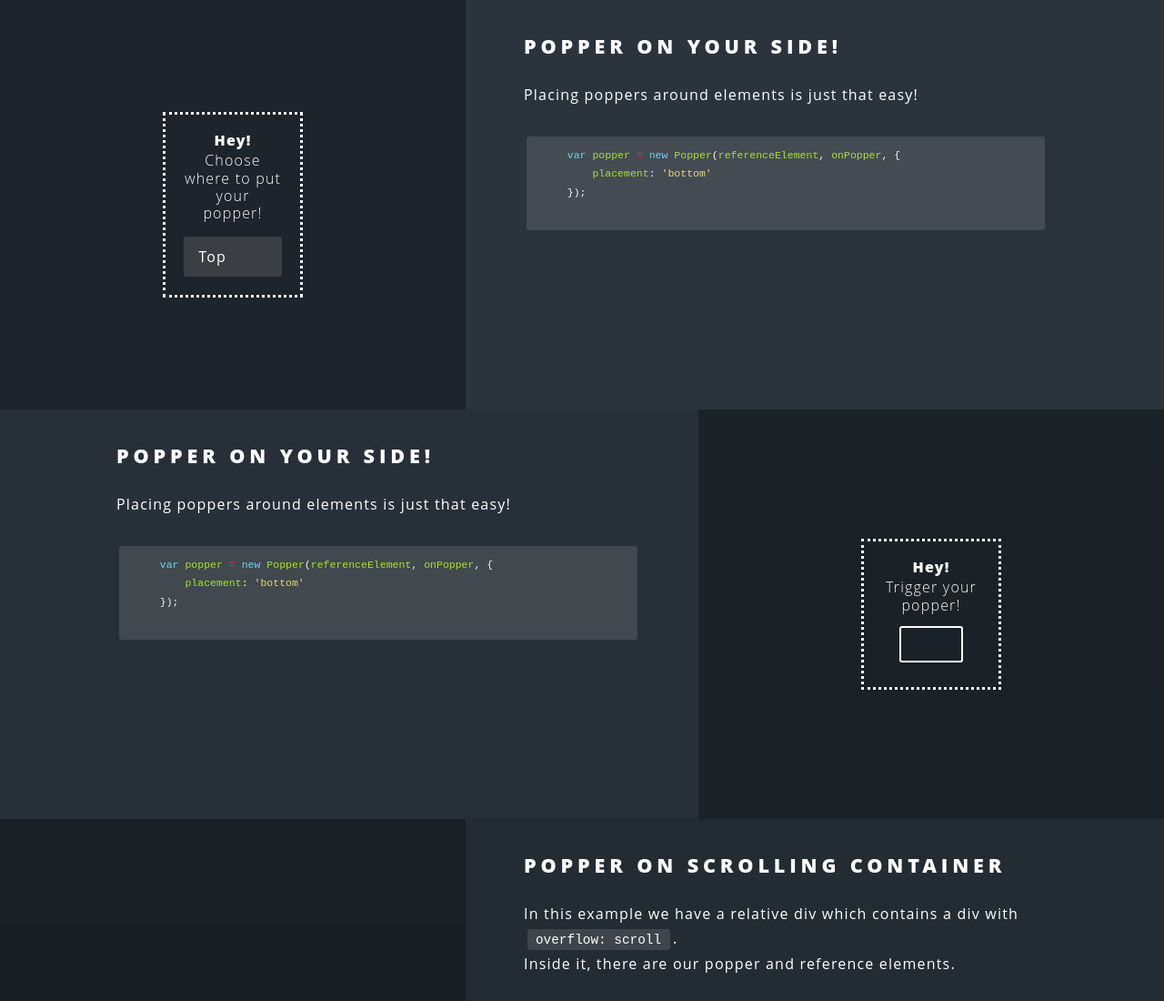
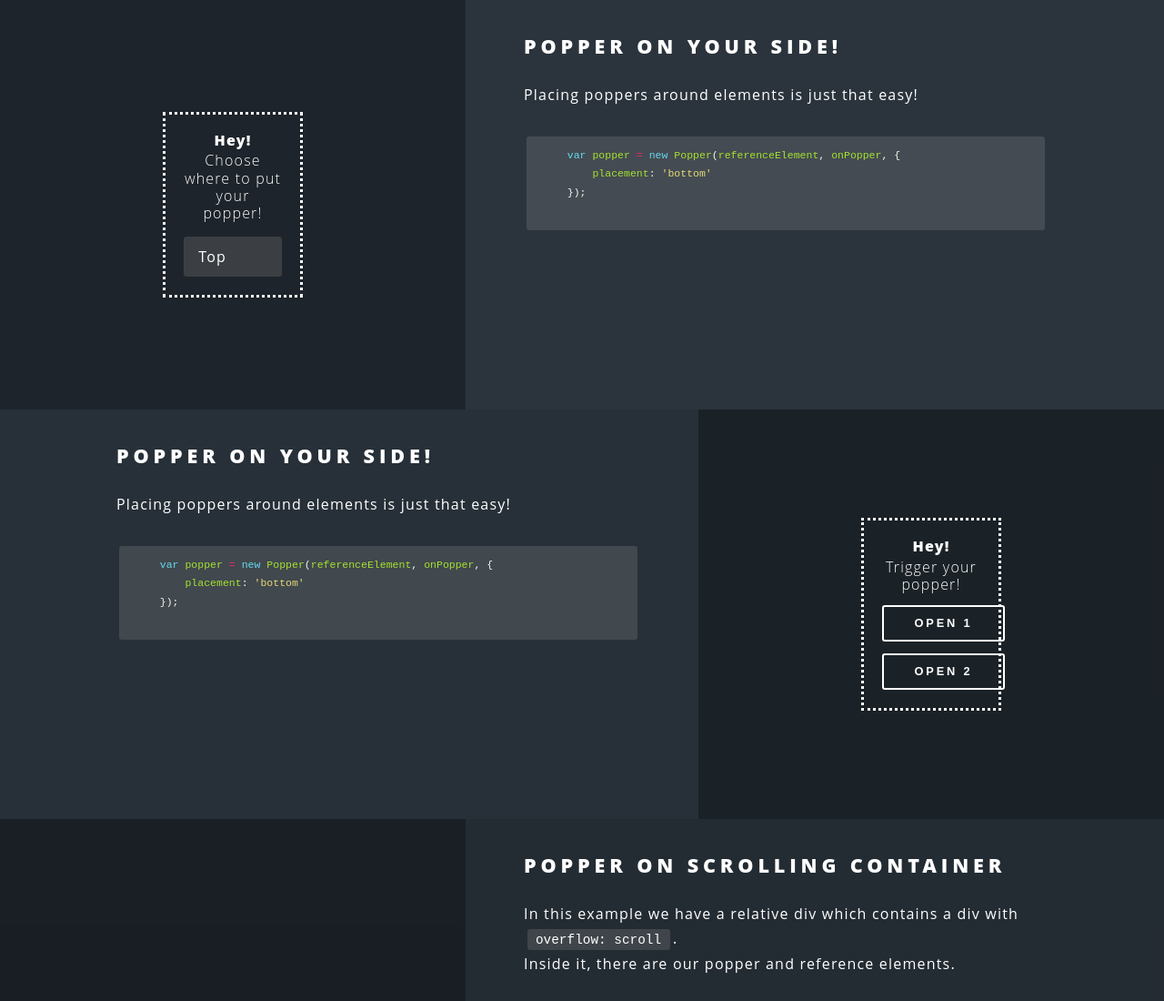
Before and after one commit to jacobharasimo/angular-popper, a website: page dist/index.html in a window 1280 px wide. Shown: the top 1100 px of the page at 91% size. Drawn offline with nearby package versions, Linux system fonts and the light colour scheme.

Commit message:
work on multiple popups

```diff
--- a/dist/index.html
+++ b/dist/index.html
@@ -58,11 +58,18 @@
                     <p class="bold">Hey!</p>
                     <p class="thin">Trigger your popper!</p>
 
-                    <button type="button" id="somePopperTest" ng-bind="toggleButton" style="margin-top:1em;"
+                    <button type="button" style="margin-top:1em;"
                             popper-options="popperOptions" popper-trigger="popperContent"
                             popper-before-open="onOpen()"
                             popper-after-close="onClose()">
+Open 1
+                    </button>
 
+                    <button type="button" style="margin-top:1em;"
+                            popper-options="popperOptions" popper-trigger="popperContent"
+                            popper-before-open="onOpen()"
+                            popper-after-close="onClose()">
+                        Open 2
                     </button>
 
                 </div>
```
